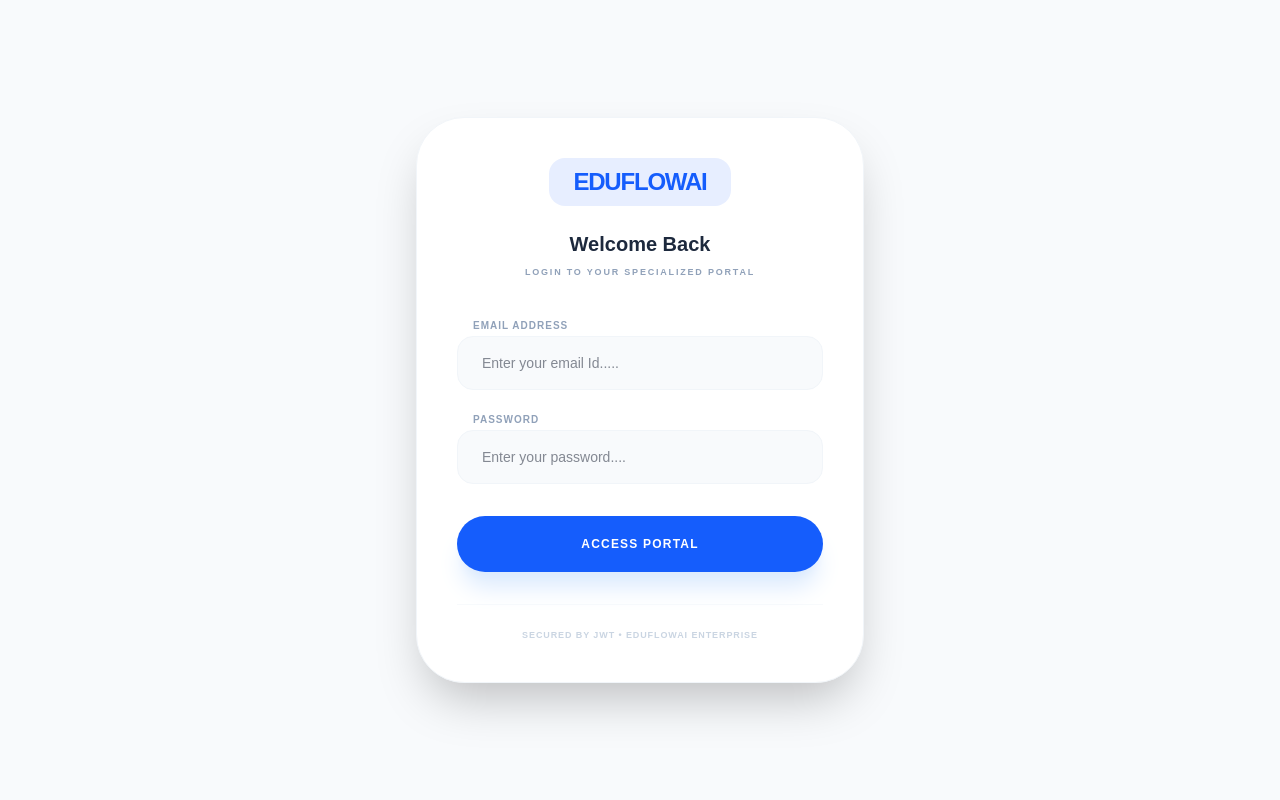
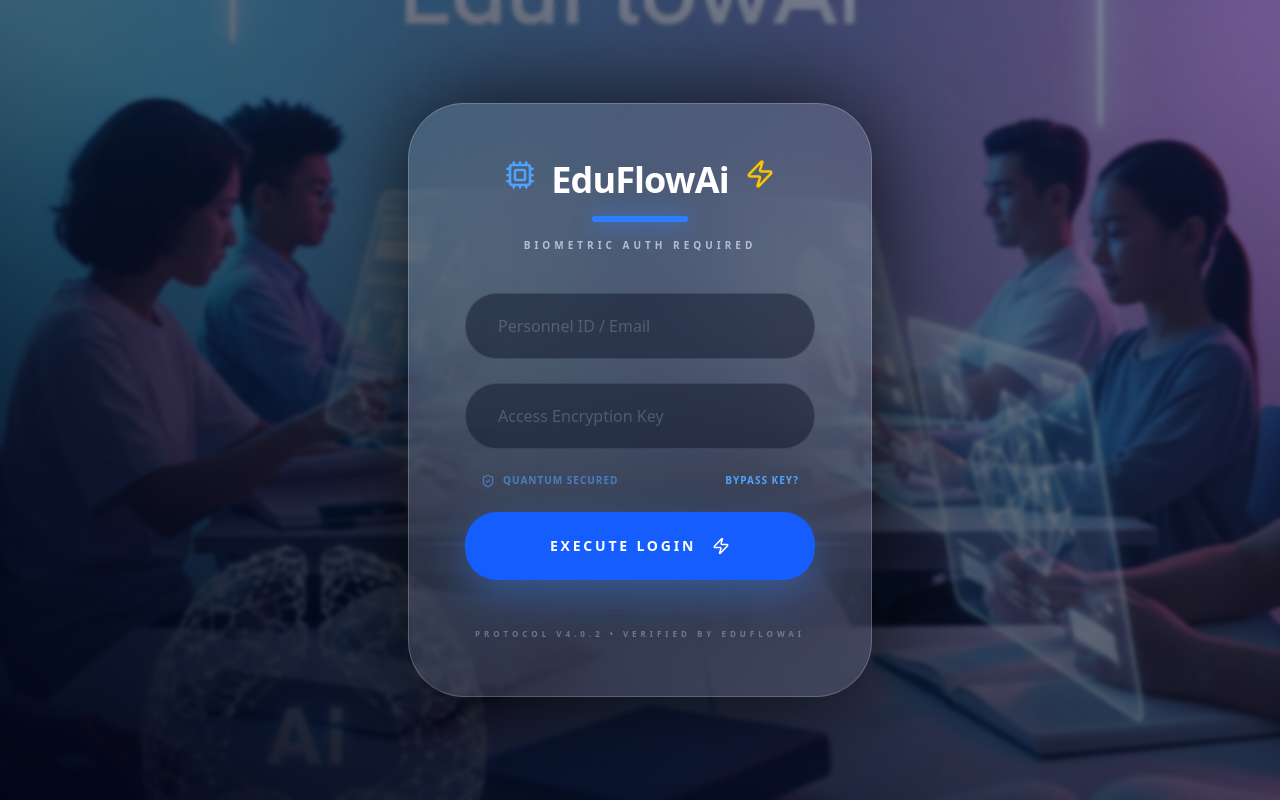
Before and after one commit to adittyaarryaai-lab/edu-management-software, a React app in the folder frontend/: page / in a window 1280 px wide. Built offline with nearby package versions, Linux system fonts and the light colour scheme; the HTML template or start-up script is replaced by a standard one.

Commit message:
Login Page: Implemented futuristic Robot-intro login page

```diff
--- a/frontend/package.json
+++ b/frontend/package.json
@@ -12,6 +12,7 @@
   "dependencies": {
     "@tailwindcss/postcss": "^4.1.18",
     "axios": "^1.13.5",
+    "framer-motion": "^12.34.0",
     "lucide-react": "^0.563.0",
     "react": "^19.2.0",
     "react-dom": "^19.2.0",
--- a/frontend/src/App.jsx
+++ b/frontend/src/App.jsx
@@ -1,5 +1,7 @@
 import React, { useState, useEffect } from 'react';
 import { Routes, Route, Navigate, useNavigate, useLocation } from 'react-router-dom';
+import { motion, AnimatePresence } from 'framer-motion'; // Animation ke liye
+import { Bot, Cpu, Zap, ShieldCheck } from 'lucide-react'; // Robot icons
 import API from './api';
 import Navbar from './components/Navbar';
 import BottomNav from './components/BottomNav';
@@ -31,7 +33,7 @@ import Mentorship from './pages/Mentorship';
 import Syllabus from './pages/Syllabus';
 import AdminHome from './pages/AdminHome';
 import AdminTimetable from './pages/AdminTimetable';
-import AdminFees from './pages/AdminFees'; // Day 39: New Import
+import AdminFees from './pages/AdminFees';
 
 function App() {
   const [user, setUser] = useState(null);
@@ -39,15 +41,14 @@ function App() {
   const [password, setPassword] = useState('');
   const [loading, setLoading] = useState(false);
 
-  const navigate = useNavigate(); // Navigation handle karne ke liye
-  const location = useLocation(); // Current URL track karne ke liye
+  const navigate = useNavigate();
+  const location = useLocation();
 
   useEffect(() => {
     const savedUser = localStorage.getItem('user');
     if (savedUser) {
       setUser(JSON.parse(savedUser));
     } else {
-      // Agar user nahi hai aur URL "/" nahi hai, toh use "/" par bhejo
       if (location.pathname !== "/") {
         navigate("/");
       }
@@ -62,7 +63,7 @@ function App() {
       setUser(data);
       localStorage.setItem('user', JSON.stringify(data));
       setLoading(false);
-      navigate("/"); // Login ke baad home par redirect
+      navigate("/");
     } catch (error) {
       setLoading(false);
       alert(error.response?.data?.message || "Login Failed! Check your credentials.");
@@ -71,55 +72,121 @@ function App() {
 
   if (!user) {
     return (
-      <div className="h-screen flex flex-col items-center justify-center bg-slate-50 p-6">
-        <div className="w-full max-w-md bg-white p-10 rounded-[3rem] shadow-2xl border border-slate-100">
-          <div className="bg-blue-600/10 w-fit px-6 py-2 rounded-2xl mb-6 mx-auto">
-            <h1 className="text-2xl font-black text-blue-600 tracking-tighter uppercase">EduFlowAI</h1>
+      <div className="relative min-h-screen w-full flex items-center justify-center font-sans overflow-hidden bg-slate-950">
+
+        {/* BACKGROUND IMAGE */}
+        <div className="absolute inset-0 z-0">
+          <img
+            src="/image.png.jpeg"
+            alt="AI Background"
+            className="w-full h-full object-cover opacity-60"
+          />
+          <div className="absolute inset-0 bg-gradient-to-tr from-slate-950 via-slate-900/40 to-blue-900/20 backdrop-blur-[2px]"></div>
         </div>
 
-          <h2 className="text-xl font-bold text-slate-800 mb-2 text-center">Welcome Back</h2>
-          <p className="text-slate-400 mb-8 font-bold uppercase text-[9px] tracking-[0.2em] text-center">Login to your specialized portal</p>
+        {/* --- ROBOT ANIMATION SECTION --- */}
+        <motion.div
+          initial={{ x: "-100%" }}
+          animate={{ x: ["-100%", "0%", "-100%"] }}
+          transition={{
+            duration: 4,
+            times: [0, 0.5, 1],
+            ease: "easeInOut"
+          }}
+          className="absolute left-0 z-30 flex items-center pointer-events-none"
+        >
+          {/* Robot Body */}
+          <div className="bg-gradient-to-r from-blue-500 to-cyan-400 p-4 rounded-r-full shadow-[0_0_50px_rgba(59,130,246,0.5)] border-y-4 border-r-4 border-white/20">
+            <Bot size={80} className="text-white animate-pulse" />
+          </div>
+          {/* Mechanical Arm holding the card */}
+          <div className="w-20 h-2 bg-slate-400 shadow-lg"></div>
+        </motion.div>
 
-          <form onSubmit={handleLogin} className="space-y-4">
-            <div className="space-y-1">
-              <label className="text-[10px] font-black uppercase text-slate-400 ml-4 tracking-widest">Email Address</label>
+        {/* --- LOGIN CARD WITH DRAG ANIMATION --- */}
+        <motion.div
+          initial={{ x: "-120%", opacity: 0, rotate: -10 }}
+          animate={{ x: 0, opacity: 1, rotate: 0 }}
+          transition={{ duration: 2, delay: 0.5, type: "spring", stiffness: 50 }}
+          className="relative z-10 w-full max-w-lg px-6"
+        >
+          <div className="bg-white/10 backdrop-blur-3xl border border-white/20 rounded-[3.5rem] p-10 md:p-14 shadow-[0_0_100px_rgba(0,0,0,0.8)] relative overflow-hidden group">
+
+            {/* Animated scanning line effect */}
+            <motion.div
+              animate={{ top: ["0%", "100%", "0%"] }}
+              transition={{ duration: 4, repeat: Infinity, ease: "linear" }}
+              className="absolute left-0 w-full h-1 bg-gradient-to-r from-transparent via-blue-400 to-transparent opacity-30 z-0"
+            />
+
+            <div className="text-center mb-10 relative z-10">
+              <div className="flex justify-center gap-4 mb-4">
+                <Cpu className="text-blue-400 animate-spin-slow" size={30} />
+                <h2 className="text-4xl font-black text-white tracking-tight">EduFlowAi</h2>
+                <Zap className="text-yellow-400 animate-bounce" size={30} />
+              </div>
+              <div className="h-1.5 w-24 bg-blue-500 mx-auto rounded-full mb-4 shadow-[0_0_20px_rgba(59,130,246,1)]"></div>
+              <p className="text-blue-100/70 font-bold uppercase text-[10px] tracking-[0.4em]">Biometric Auth Required</p>
+            </div>
+
+            <form onSubmit={handleLogin} className="space-y-6 relative z-10">
+              <div className="relative group">
                 <input
                   type="email"
-                placeholder="Enter your email Id....."
                   value={email}
                   onChange={(e) => setEmail(e.target.value)}
-                className="w-full bg-slate-50 border border-slate-100 py-4 px-6 rounded-2xl outline-none focus:border-blue-500 transition-all font-medium text-sm"
+                  placeholder="Personnel ID / Email"
+                  className="w-full bg-slate-900/50 border border-white/10 py-5 px-8 rounded-[2rem] outline-none text-white placeholder:text-white/20 focus:border-blue-500 focus:bg-slate-900/80 transition-all font-medium"
                   required
                 />
               </div>
 
-            <div className="space-y-1">
-              <label className="text-[10px] font-black uppercase text-slate-400 ml-4 tracking-widest">Password</label>
+              <div className="relative group">
                 <input
                   type="password"
-                placeholder="Enter your password...."
                   value={password}
                   onChange={(e) => setPassword(e.target.value)}
-                className="w-full bg-slate-50 border border-slate-100 py-4 px-6 rounded-2xl outline-none focus:border-blue-500 transition-all font-medium text-sm"
+                  placeholder="Access Encryption Key"
+                  className="w-full bg-slate-900/50 border border-white/10 py-5 px-8 rounded-[2rem] outline-none text-white placeholder:text-white/20 focus:border-blue-500 focus:bg-slate-900/80 transition-all font-medium"
                   required
                 />
+              </div>
+
+              <div className="flex items-center justify-between px-4">
+                <div className="flex items-center gap-2 text-blue-400/60">
+                  <ShieldCheck size={14} />
+                  <span className="text-[10px] font-black uppercase tracking-widest">Quantum Secured</span>
+                </div>
+                <button type="button" className="text-[10px] font-black text-blue-400 uppercase tracking-widest hover:text-white transition-colors">Bypass Key?</button>
               </div>
 
               <button
                 type="submit"
                 disabled={loading}
-              className="w-full bg-blue-600 text-white py-5 rounded-[2rem] font-black shadow-xl shadow-blue-100 active:scale-95 transition-all uppercase text-xs tracking-widest mt-4 disabled:bg-slate-300"
+                className="w-full bg-blue-600 hover:bg-blue-500 text-white py-6 rounded-[2rem] font-black shadow-[0_15px_40px_rgba(59,130,246,0.4)] active:scale-95 transition-all uppercase text-sm tracking-[0.2em] mt-6 flex items-center justify-center gap-4 group"
               >
-              {loading ? "Verifying..." : "ACCESS PORTAL"}
+                {loading ? (
+                   <span className="w-6 h-6 border-3 border-white/30 border-t-white rounded-full animate-spin"></span>
+                ) : (
+                  <>
+                    <span>Execute Login</span>
+                    <Zap size={18} />
+                  </>
+                )}
               </button>
             </form>
 
-          <div className="mt-8 pt-6 border-t border-slate-50 text-center">
-            <p className="text-[9px] font-bold text-slate-300 uppercase tracking-widest">
-              Secured by JWT • EduFlowAI Enterprise
+            <div className="mt-12 text-center opacity-30">
+              <p className="text-[8px] font-black text-white uppercase tracking-[0.5em]">
+                Protocol v4.0.2 • Verified by EduFlowAI
               </p>
             </div>
           </div>
+        </motion.div>
+
+        {/* Ambient Neural Network Particles */}
+        <div className="absolute top-1/4 left-1/4 w-1 h-1 bg-blue-500 rounded-full animate-ping"></div>
+        <div className="absolute bottom-1/4 right-1/3 w-1 h-1 bg-cyan-400 rounded-full animate-ping delay-1000"></div>
       </div>
     );
   }
@@ -127,36 +194,14 @@ function App() {
   return (
     <div className="min-h-screen bg-[#f8fafc] relative">
       <Navbar user={user} />
-
-      <main className="relative z-0 pb-32">
+      {/* FIX: pt-32 add kiya taaki content blue header ke piche na chhup jaye */}
+      <main className="relative z-0 pb-32 pt-28">
         <Routes>
-          <Route
-            path="/"
-            element={
-              user.role === 'admin' ? <AdminHome /> :
-              user.role === 'teacher' ? <TeacherHome user={user} /> :
-              <StudentHome user={user} />
-            }
-          />
-          <Route
-            path="/dashboard"
-            element={
-              user.role === 'admin' ? <AdminHome /> :
-              user.role === 'teacher' ? <TeacherHome user={user} /> :
-              <StudentHome user={user} />
-            }
-          />
-
-          <Route
-            path="/timetable"
-            element={user.role === 'teacher' ? <TeacherSchedule user={user} /> : <Timetable user={user} />}
-          />
-
+          <Route path="/" element={user.role === 'admin' ? <AdminHome /> : user.role === 'teacher' ? <TeacherHome user={user} /> : <StudentHome user={user} />} />
+          <Route path="/dashboard" element={user.role === 'admin' ? <AdminHome /> : user.role === 'teacher' ? <TeacherHome user={user} /> : <StudentHome user={user} />} />
+          <Route path="/timetable" element={user.role === 'teacher' ? <TeacherSchedule user={user} /> : <Timetable user={user} />} />
           <Route path="/admin/timetable" element={<AdminTimetable />} />
-
-          {/* Day 39: Admin Fees Route */}
           <Route path="/admin/fees" element={<AdminFees />} />
-
           <Route path="/attendance" element={<AttendanceDetails />} />
           <Route path="/fees" element={<Fees user={user} />} />
           <Route path="/notices" element={<Notifications />} />
@@ -172,21 +217,16 @@ function App() {
           <Route path="/live-class" element={<LiveClass />} />
           <Route path="/feedback" element={<Feedback />} />
           <Route path="/requests" element={<Requests />} />
-          <Route path="/notices" element={<Notifications />} />
           <Route path="/mentors" element={<Mentorship />} />
           <Route path="/syllabus" element={<Syllabus />} />
-
           <Route path="/teacher/attendance" element={<TeacherAttendance user={user} />} />
           <Route path="/teacher/students" element={<TeacherStudentList />} />
           <Route path="/teacher/assignments" element={<TeacherAssignments />} />
-
           <Route path="/my-account" element={<MyAccount user={user} />} />
           <Route path="/settings" element={<Settings user={user} />} />
-
           <Route path="*" element={<Navigate to="/" />} />
         </Routes>
       </main>
-
       {user.role !== 'admin' && <BottomNav />}
     </div>
   );
```
Also changed, not shown: frontend/image.png.jpeg (added), 1 other file (tests, documents, lock files or other folders). Lines whose indentation alone changed are shown as unchanged.
